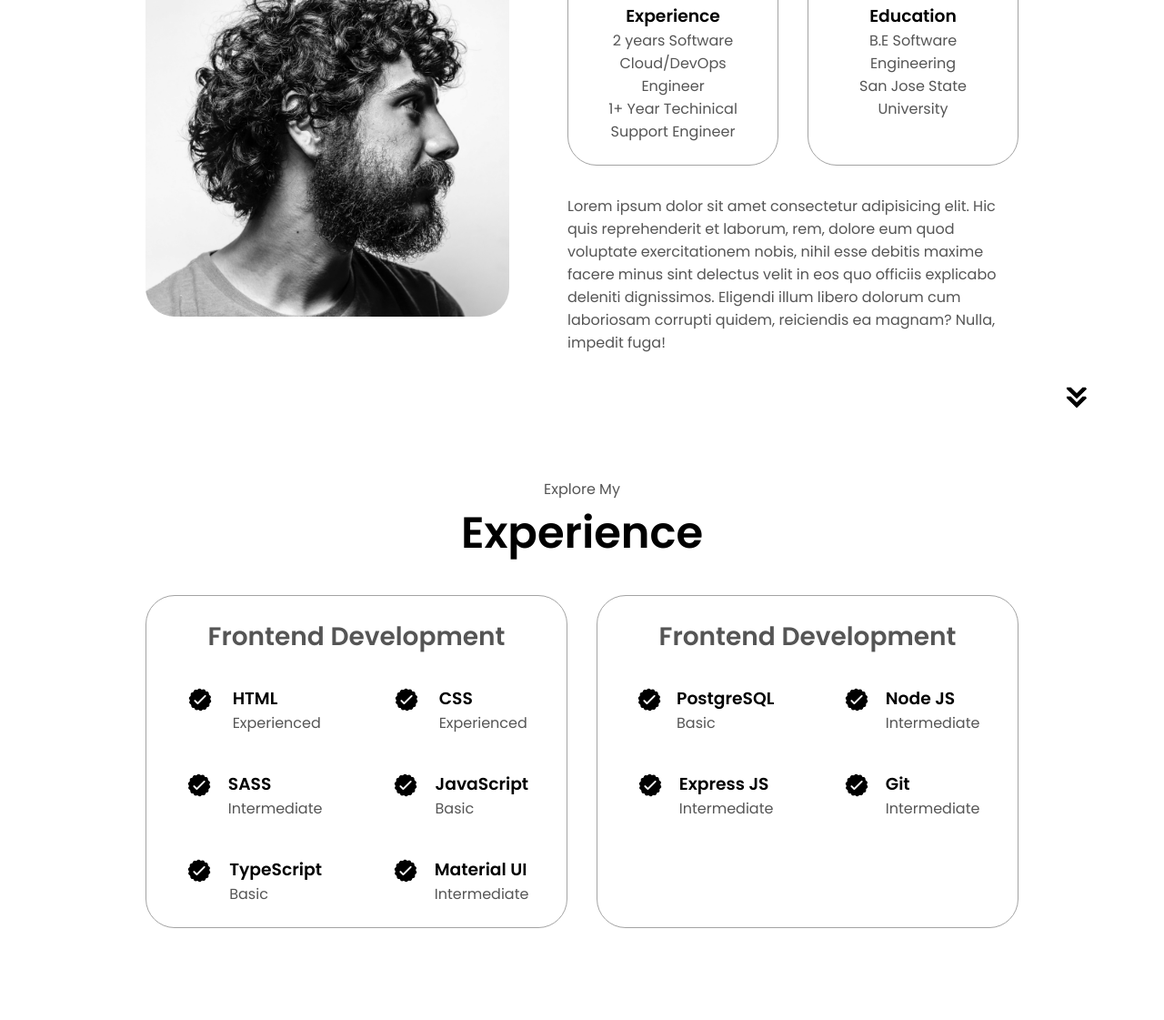
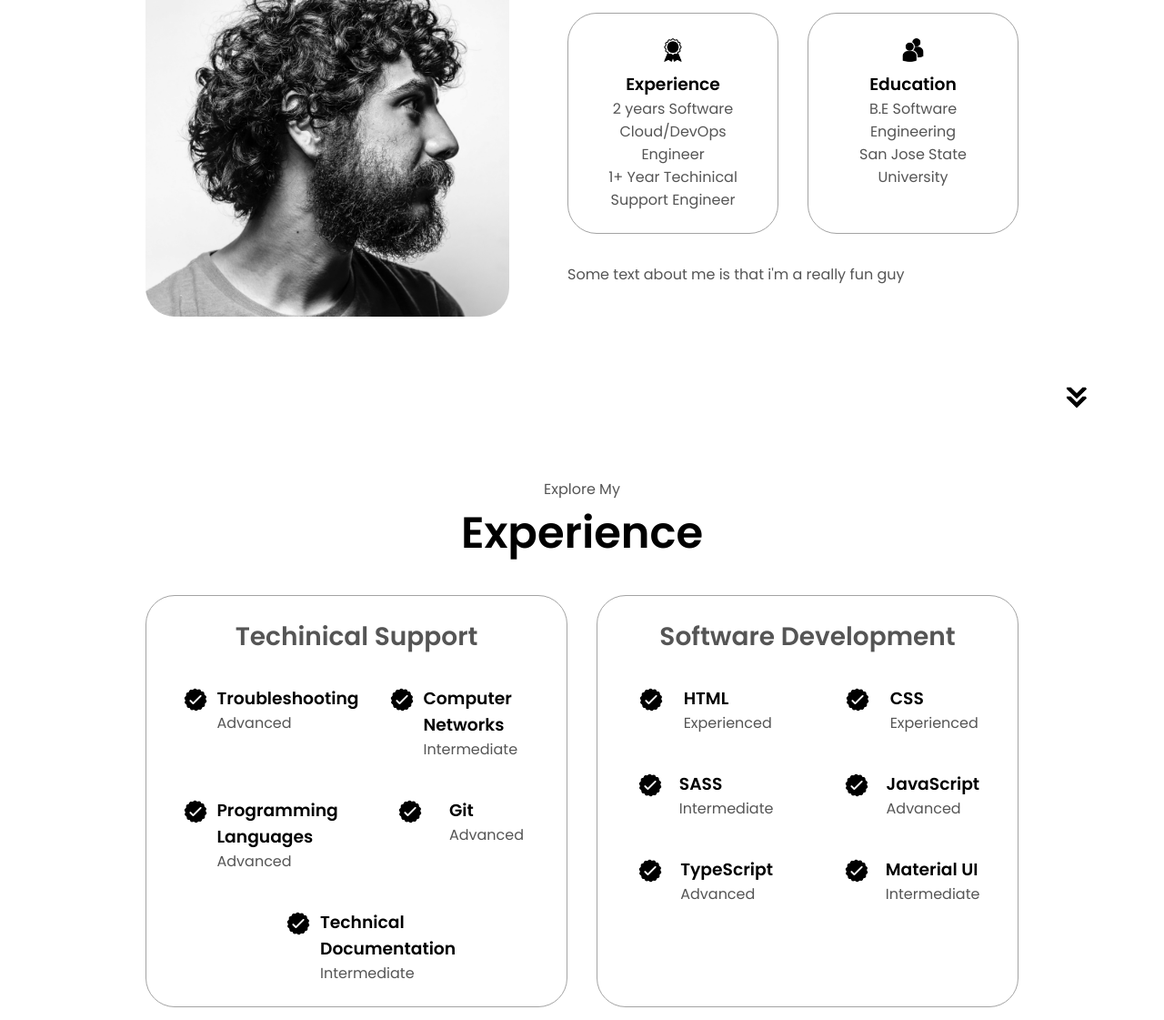
Before and after one commit to apoorvpachori/personalwebsite, a plain HTML site: page index.html in a window 1280 px wide. Shown: the part 1171-2292 px from the top of the page at 91% size. Drawn offline with Linux system fonts and the light colour scheme.

Commit message:
experience section

```diff
--- a/index.html
+++ b/index.html
@@ -105,12 +105,7 @@
           </div>
           <div class="text-container">
             <p>
-              Lorem ipsum dolor sit amet consectetur adipisicing elit. Hic quis
-              reprehenderit et laborum, rem, dolore eum quod voluptate
-              exercitationem nobis, nihil esse debitis maxime facere minus sint
-              delectus velit in eos quo officiis explicabo deleniti dignissimos.
-              Eligendi illum libero dolorum cum laboriosam corrupti quidem,
-              reiciendis ea magnam? Nulla, impedit fuga!
+              Some text about me is that i'm a really fun guy
             </p>
           </div>
         </div>
@@ -127,8 +122,68 @@
       <h1 class="title">Experience</h1>
       <div class="experience-details-container">
         <div class="about-containers">
+            <div class="details-container">
+                <h2 class="experience-sub-title">Techinical Support</h2>
+                <div class="article-container">
+                  <article>
+                    <img
+                      src="./assets/checkmark.png"
+                      alt="Experience icon"
+                      class="icon"
+                    />
+                    <div>
+                      <h3>Troubleshooting</h3>
+                      <p>Advanced</p>
+                    </div>
+                  </article>
+                  <article>
+                    <img
+                      src="./assets/checkmark.png"
+                      alt="Experience icon"
+                      class="icon"
+                    />
+                    <div>
+                      <h3>Computer Networks</h3>
+                      <p>Intermediate</p>
+                    </div>
+                  </article>
+                  <article>
+                    <img
+                      src="./assets/checkmark.png"
+                      alt="Experience icon"
+                      class="icon"
+                    />
+                    <div>
+                      <h3>Programming Languages</h3>
+                      <p>Advanced</p>
+                    </div>
+                  </article>
+                  <article>
+                    <img
+                      src="./assets/checkmark.png"
+                      alt="Experience icon"
+                      class="icon"
+                    />
+                    <div>
+                      <h3>Git</h3>
+                      <p>Advanced</p>
+                    </div>
+                  </article>
+                  <article>
+                    <img
+                      src="./assets/checkmark.png"
+                      alt="Experience icon"
+                      class="icon"
+                    />
+                    <div>
+                      <h3>Technical Documentation</h3>
+                      <p>Intermediate</p>
+                    </div>
+                  </article>
+                </div>
+              </div>
           <div class="details-container">
-            <h2 class="experience-sub-title">Frontend Development</h2>
+            <h2 class="experience-sub-title">Software Development</h2>
             <div class="article-container">
               <article>
                 <img
@@ -171,7 +226,7 @@
                 />
                 <div>
                   <h3>JavaScript</h3>
-                  <p>Basic</p>
+                  <p>Advanced</p>
                 </div>
               </article>
               <article>
@@ -182,7 +237,7 @@
                 />
                 <div>
                   <h3>TypeScript</h3>
-                  <p>Basic</p>
+                  <p>Advanced</p>
                 </div>
               </article>
               <article>
@@ -198,55 +253,7 @@
               </article>
             </div>
           </div>
-          <div class="details-container">
-            <h2 class="experience-sub-title">Frontend Development</h2>
-            <div class="article-container">
-              <article>
-                <img
-                  src="./assets/checkmark.png"
-                  alt="Experience icon"
-                  class="icon"
-                />
-                <div>
-                  <h3>PostgreSQL</h3>
-                  <p>Basic</p>
-                </div>
-              </article>
-              <article>
-                <img
-                  src="./assets/checkmark.png"
-                  alt="Experience icon"
-                  class="icon"
-                />
-                <div>
-                  <h3>Node JS</h3>
-                  <p>Intermediate</p>
-                </div>
-              </article>
-              <article>
-                <img
-                  src="./assets/checkmark.png"
-                  alt="Experience icon"
-                  class="icon"
-                />
-                <div>
-                  <h3>Express JS</h3>
-                  <p>Intermediate</p>
-                </div>
-              </article>
-              <article>
-                <img
-                  src="./assets/checkmark.png"
-                  alt="Experience icon"
-                  class="icon"
-                />
-                <div>
-                  <h3>Git</h3>
-                  <p>Intermediate</p>
-                </div>
-              </article>
-            </div>
-          </div>
+
         </div>
       </div>
       <img
```
